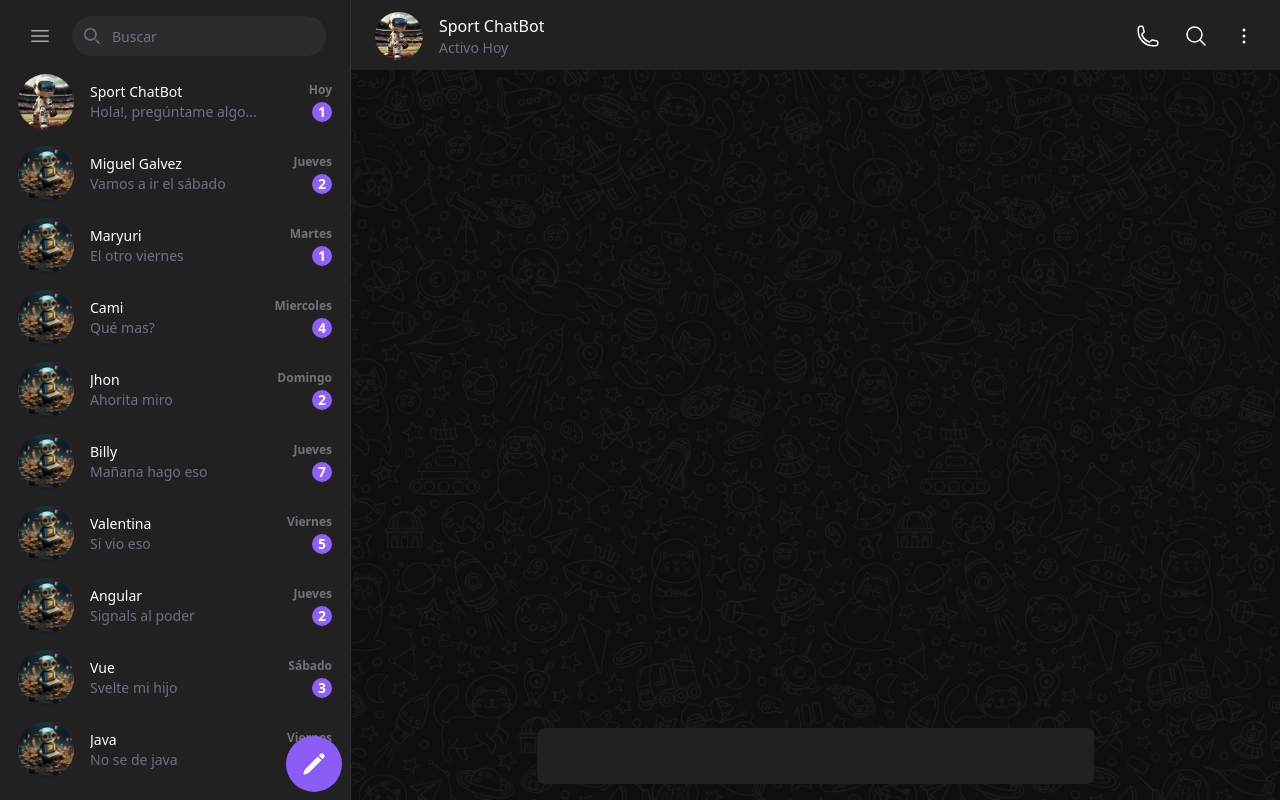
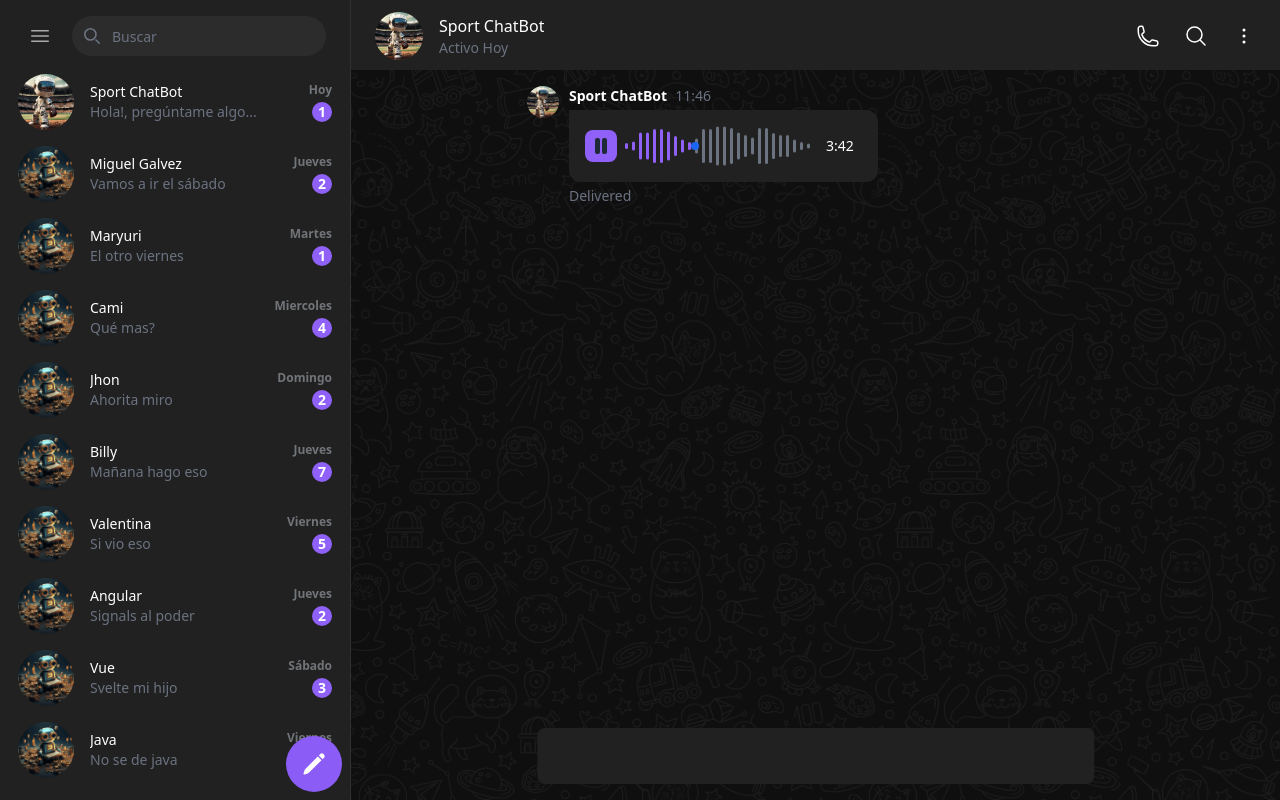
Before and after one commit to magq2002/chatWeb, an Angular app: page / in a window 1280 px wide. Built offline with nearby package versions, Linux system fonts and the light colour scheme.

Commit message:
"Added ChatsModule to SharedModule and ChatsChatBot component to LayoutComponent"

```diff
--- /dev/null
+++ b/src/app/chats/components/chat-bot/chat-bot.component.html
@@ -0,0 +1,7 @@
+<div class="w-full h-full z-50">
+    <div class="mx-20">
+        <div class="mx-20 px-4 pt-4">
+            <chats-message></chats-message>
+        </div>
+    </div>
+</div>
--- /dev/null
+++ b/src/app/chats/components/message/message.component.html
@@ -0,0 +1,51 @@
+
+<div class="flex items-start gap-2.5">
+    <img class="w-8 h-8 rounded-full" src="/assets/sport-bot.jpg" alt="Jese image">
+    <div class="flex flex-col gap-1">
+        <div class="flex items-center space-x-2 rtl:space-x-reverse">
+            <span class="text-sm font-semibold text-white">Sport ChatBot</span>
+            <span class="text-sm font-normal text-gray-500 dark:text-gray-400">11:46</span>
+        </div>
+        <div class="flex flex-col w-full max-w-[320px] leading-1.5 p-4 border-gray-200 rounded-e-xl rounded-es-xl bg-[#212121]">
+            <div class="flex items-center space-x-2 rtl:space-x-reverse">
+                <button class="inline-flex self-center items-center p-2 text-sm font-medium text-center text-gray-900 bg-purple-500 rounded-lg hover:bg-gray-200 focus:ring-4 focus:outline-none dark:text-white focus:ring-gray-50 dark:bg-gray-700 dark:hover:bg-gray-600 dark:focus:ring-gray-600" type="button">
+                    <svg class="w-4 h-4 text-gray-800 dark:text-white" aria-hidden="true" xmlns="http://www.w3.org/2000/svg" fill="currentColor" viewBox="0 0 12 16">
+                        <path d="M3 0H2a2 2 0 0 0-2 2v12a2 2 0 0 0 2 2h1a2 2 0 0 0 2-2V2a2 2 0 0 0-2-2Zm7 0H9a2 2 0 0 0-2 2v12a2 2 0 0 0 2 2h1a2 2 0 0 0 2-2V2a2 2 0 0 0-2-2Z"/>
+                    </svg>
+                </button>
+                <svg class="w-[145px] md:w-[185px] md:h-[40px]" aria-hidden="true" viewBox="0 0 185 40" fill="none" xmlns="http://www.w3.org/2000/svg">
+                    <rect y="17" width="3" height="6" rx="1.5" fill="#6B7280" class="fill-purple-500"/>
+                    <rect x="7" y="15.5" width="3" height="9" rx="1.5" fill="#6B7280" class="fill-purple-500"/>
+                    <rect x="21" y="6.5" width="3" height="27" rx="1.5" fill="#6B7280"class="fill-purple-500"/>
+                    <rect x="14" y="6.5" width="3" height="27" rx="1.5" fill="#6B7280" class="fill-purple-500"/>
+                    <rect x="28" y="3" width="3" height="34" rx="1.5" fill="#6B7280" class="fill-purple-500"/>
+                    <rect x="35" y="3" width="3" height="34" rx="1.5" fill="#6B7280" class="fill-purple-500"/>
+                    <rect x="42" y="5.5" width="3" height="29" rx="1.5" fill="#6B7280" class="fill-purple-500"/>
+                    <rect x="49" y="10" width="3" height="20" rx="1.5" fill="#6B7280" class="fill-purple-500"/>
+                    <rect x="56" y="13.5" width="3" height="13" rx="1.5" fill="#6B7280" class="fill-purple-500"/>
+                    <rect x="63" y="16" width="3" height="8" rx="1.5" fill="#6B7280" class="fill-purple-500"/>
+                    <rect x="70" y="12.5" width="3" height="15" rx="1.5" fill="#E5E7EB" class="fill-gray-500"/>
+                    <rect x="77" y="3" width="3" height="34" rx="1.5" fill="#E5E7EB" class="fill-gray-500"/>
+                    <rect x="84" y="3" width="3" height="34" rx="1.5" fill="#E5E7EB" class="fill-gray-500"/>
+                    <rect x="91" y="0.5" width="3" height="39" rx="1.5" fill="#E5E7EB" class="fill-gray-500"/>
+                    <rect x="98" y="0.5" width="3" height="39" rx="1.5" fill="#E5E7EB" class="fill-gray-500"/>
+                    <rect x="105" y="2" width="3" height="36" rx="1.5" fill="#E5E7EB" class="fill-gray-500"/>
+                    <rect x="112" y="6.5" width="3" height="27" rx="1.5" fill="#E5E7EB" class="fill-gray-500"/>
+                    <rect x="119" y="9" width="3" height="22" rx="1.5" fill="#E5E7EB" class="fill-gray-500"/>
+                    <rect x="126" y="11.5" width="3" height="17" rx="1.5" fill="#E5E7EB" class="fill-gray-500"/>
+                    <rect x="133" y="2" width="3" height="36" rx="1.5" fill="#E5E7EB" class="fill-gray-500"/>
+                    <rect x="140" y="2" width="3" height="36" rx="1.5" fill="#E5E7EB" class="fill-gray-500"/>
+                    <rect x="147" y="7" width="3" height="26" rx="1.5" fill="#E5E7EB" class="fill-gray-500"/>
+                    <rect x="154" y="9" width="3" height="22" rx="1.5" fill="#E5E7EB" class="fill-gray-500"/>
+                    <rect x="161" y="9" width="3" height="22" rx="1.5" fill="#E5E7EB" class="fill-gray-500"/>
+                    <rect x="168" y="13.5" width="3" height="13" rx="1.5" fill="#E5E7EB" class="fill-gray-500"/>
+                    <rect x="175" y="16" width="3" height="8" rx="1.5" fill="#E5E7EB" class="fill-gray-500"/>
+                    <rect x="182" y="17.5" width="3" height="5" rx="1.5" fill="#E5E7EB" class="fill-gray-500"/>
+                    <rect x="66" y="16" width="8" height="8" rx="4" fill="#1C64F2"/>
+                </svg>
+                <span class="inline-flex self-center items-center p-2 text-sm font-medium text-white">3:42</span>
+            </div>
+        </div>
+        <span class="text-sm font-normal text-gray-500 dark:text-gray-400">Delivered</span>
+    </div>
+</div>
--- a/src/app/shared/components/layout/layout.component.html
+++ b/src/app/shared/components/layout/layout.component.html
@@ -9,6 +9,7 @@
     </nav>
 
     <main class="[grid-area:main] relative bg-[#0F0F0F] overflow-y-auto bg-chat">
+        <chats-chat-bot class="[grid-area:main]"></chats-chat-bot>
         <footer class="[grid-area:controls] absolute bottom-4 bg-[#212121] h-14 w-3/5 rounded-lg">
         </footer>
         <!-- <router-outlet></router-outlet> -->
--- a/src/app/shared/shared.module.ts
+++ b/src/app/shared/shared.module.ts
@@ -10,6 +10,7 @@ import { ButtonWritterComponent } from './components/button-writter/button-writt
 import { SideMenuCardComponent } from './components/side-menu-card/side-menu-card.component';
 import { ItemMenuCardComponent } from './components/item-menu-card/item-menu-card.component';
 import { NavbarComponent } from './components/navbar/navbar.component';
+import { ChatsModule } from '../chats/chats.module';
 
 @NgModule({
   declarations: [
@@ -25,6 +26,7 @@ import { NavbarComponent } from './components/navbar/navbar.component';
   ],
   imports: [
     CommonModule,
+    ChatsModule,
   ],
   exports: [
     LayoutComponent,
```
Also changed, not shown: src/app/chats/chats.module.ts (added, +20 -0 lines), src/app/chats/components/chat-bot/chat-bot.component.ts (added, +10 -0 lines), src/app/chats/components/message/message.component.ts (added, +10 -0 lines), src/app/chats/components/chat-bot/chat-bot.component.css (added), src/app/chats/components/message/message.component.css (added), 2 other files (tests, documents, lock files or other folders).
